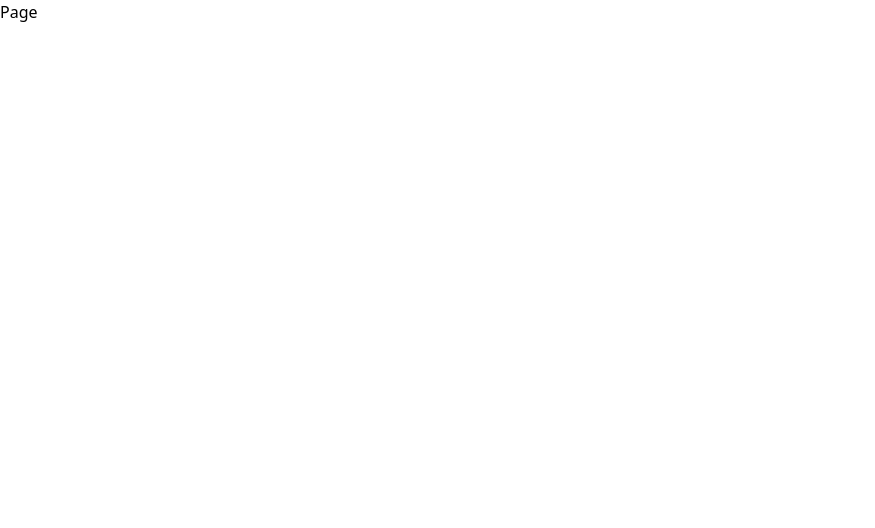
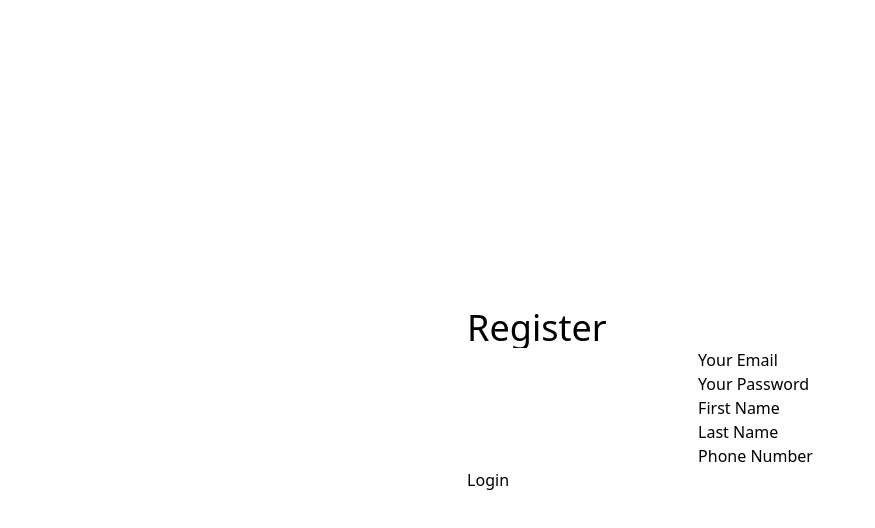
Before and after one commit to ShahSau/jobhunt, a Next.js app in the folder frontend/: page /register in a window 1280 px wide. Shown: the top 528 px of the page, without its empty margins (0-875 px from the left). Built offline with nearby package versions, Linux system fonts and the light colour scheme.

Commit message:
login and registration (WIP)

```diff
--- a/frontend/app/login/page.tsx
+++ b/frontend/app/login/page.tsx
@@ -1,12 +1,37 @@
+import Link from 'next/link'
 import React from 'react'
+import { AiOutlineUnlock } from 'react-icons/ai'
+import { BiUser } from 'react-icons/bi'
 
 
 const Page = () => {
   return (
-    <div>
-      <h1 className="text-3xl font-bold underline text-red-800">
-        Login Page
-      </h1>
+    <div className='text-black h-[100vh] flex justify-center items-center bg-cover bg-red-200'>
+      <div>
+        <div className='bg-slate-800 border border-slate-400 rounded-md p-8 shadow-lg backdrop-filter backdrop-blur-sm bg-opacity-30 relative'>
+          <h1 className='text-4xl text-white font-bold text-center mb-6'>Login</h1>
+            <form>
+              <div className='relative my-6'>
+                <BiUser className='absolute top-1'/>
+                <input type='text' className='block w-72 py-2.3 px-0 text-sm text-white bg-transparent border-0 border-b-2 border-gray-300 appreance-none dark:focus:border-blue-500 focus:text-white focus:border-blue-600 peer' placeholder=''/>
+                <label htmlFor='email' className='absolute text-sm text-white duration-300 transform translate-y-6 scale-75 top-1 left-6 -z-10 origin-[0] peer-focus:left-0 peer-focus:text-blue-600 peer-focus:dark:text-blue-500 peer-placeholder-shown:scale-100 peer-placeholder-shown:translate-y-0 peer-focus:scale-75 peer-focus:-translate-y-6'>Your Email</label>
+              </div>
+
+              <div className='relative my-6'>
+                <AiOutlineUnlock className='absolute top-1'/>
+                <input type='password' className='block w-72 py-2.3 px-0 text-sm text-white bg-transparent border-0 border-b-2 border-gray-300 appreance-none dark:focus:border-blue-500 focus:text-white focus:border-blue-600 peer' placeholder=''/>
+                <label htmlFor='password' className='absolute text-sm text-white duration-300 transform translate-y-6 scale-75 top-1 left-6 -z-10 origin-[0] peer-focus:left-0 peer-focus:text-blue-600 peer-focus:dark:text-blue-500 peer-placeholder-shown:scale-100 peer-placeholder-shown:translate-y-0 peer-focus:scale-75 peer-focus:-translate-y-6'>Your Password</label>
+              </div>
+
+              <button type='submit' className='w-full mb-4 text-[18px] mt-6 rounded-full bg-white text-emerald-800 hover:bg-emerald-600 hover:text-white py-2 transition-colors duration-300'>Login</button>
+
+              <div>
+                <span className='m-4'>New here?<Link href='/register' className='text-blue-500'> Create an account </Link></span>
+              </div>
+
+            </form>
+        </div>
+      </div>
     </div>
   )
 }
--- a/frontend/app/register/page.tsx
+++ b/frontend/app/register/page.tsx
@@ -2,7 +2,43 @@
 
 const Page = () => {
   return (
-    <div>Page</div>
+    <div className='text-black h-[100vh] flex justify-center items-center bg-cover'>
+    <div>
+      <div>
+        <h1 className='text-4xl'>Register</h1>
+          <form>
+            <div>
+              <input type='text' />
+              <label htmlFor='email'>Your Email</label>
+            </div>
+
+            <div>
+              <input type='password' />
+              <label htmlFor='password'>Your Password</label>
+            </div>
+
+            <div>
+              <input type='text' />
+              <label htmlFor='firstName'>First Name</label>
+            </div>
+
+            <div>
+              <input type='text' />
+              <label htmlFor='lastName'>Last Name</label>
+            </div>
+
+            <div>
+              <input type='number' />
+              <label htmlFor='phone'>Phone Number</label>
+            </div>
+
+            <button type='submit'>Login</button>
+
+
+          </form>
+      </div>
+    </div>
+  </div>
   )
 }
 
```
Also changed, not shown: 1 other file (tests, documents, lock files or other folders).
